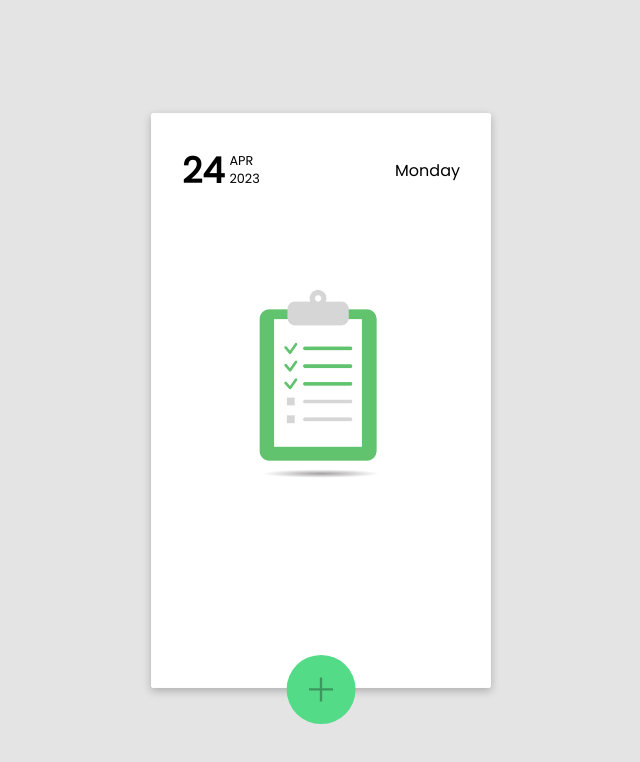
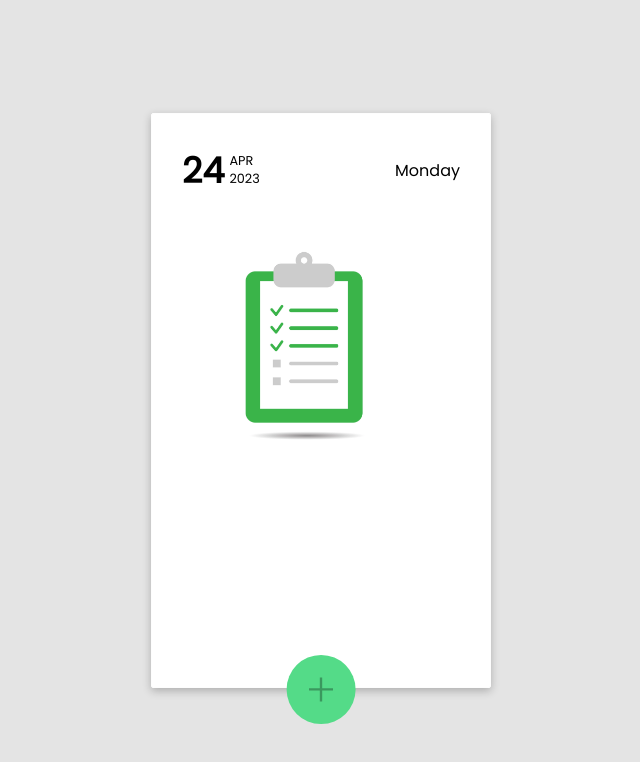
Before and after one commit to vanshitaa-shah/TodoList-React, a React (Vite) app in the folder client/: page / in a window 1280 px wide. Shown: the top 762 px of the page, without its empty margins (319-959 px from the left). Built offline with nearby package versions, Linux system fonts and the light colour scheme.

Commit message:
Modified Style module after adding input field

```diff
--- a/client/src/Components/AddTodo/AddTodo.module.css
+++ b/client/src/Components/AddTodo/AddTodo.module.css
@@ -9,8 +9,22 @@
     transform: translate(-50%);
     font-size: 1.8rem;
     cursor: pointer;
+    border: none;
 }
 
 .addTodo svg{
     opacity: 0.3;
 }
+
+.input{
+    width: 100%;
+    padding: 10px;
+    border:2px solid rgb(142, 185, 159) ;
+    border-radius: 8px;
+    font-size: 0.9rem;
+}
+
+.input:focus{
+    border:2px solid rgb(84 219 136);
+    outline: none;
+}
--- a/client/src/Components/TodoList/TodoList.module.css
+++ b/client/src/Components/TodoList/TodoList.module.css
@@ -4,12 +4,12 @@
     overflow: scroll;
     position: relative;
 }
-.listContainer img{
+.listContainer .noData{
     position: absolute;
     top: 10%;
     left: 50%;
     transform: translate(-50%);
-    opacity:0.8;
+    opacity:0.5;
 }
 .listContainer h1{
     position: absolute;
```
